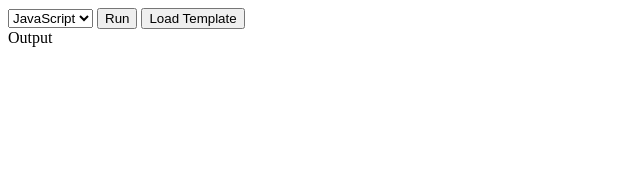
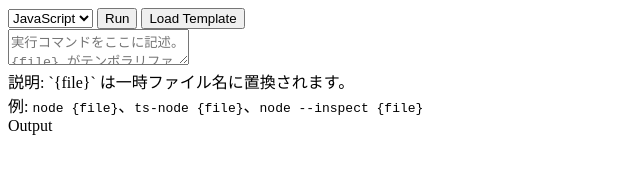
Before and after one commit to t-a1024/sandbox-test, a website: page media/webview.html in a window 1280 px wide. Shown: the whole page, without its empty margins (0-640 px from the left). Drawn offline with Linux system fonts and the light colour scheme.

Commit message:
コマンド指定を可能に

```diff
--- a/media/styles.css
+++ b/media/styles.css
@@ -4,7 +4,9 @@
 }
 
 body {
-  font-family: -apple-system, BlinkMacSystemFont, 'Segoe UI', Roboto, 'Helvetica Neue', Arial;
+  font-family:
+    -apple-system, BlinkMacSystemFont, "Segoe UI", Roboto, "Helvetica Neue",
+    Arial;
   margin: 0;
   padding: 0;
   height: 100vh;
@@ -17,11 +19,12 @@ body {
   gap: 8px;
   padding: 8px;
   background: var(--toolbar-bg);
-  border-bottom: 1px solid rgba(0,0,0,0.08);
+  border-bottom: 1px solid rgba(0, 0, 0, 0.08);
   align-items: center;
 }
 
-.toolbar select, .toolbar button {
+.toolbar select,
+.toolbar button {
   padding: 6px 10px;
   font-size: 13px;
 }
@@ -34,7 +37,7 @@ body {
 
 .output {
   height: 180px;
-  border-top: 1px solid rgba(0,0,0,0.08);
+  border-top: 1px solid rgba(0, 0, 0, 0.08);
   background: var(--toolbar-bg);
   display: flex;
   flex-direction: column;
@@ -43,8 +46,8 @@ body {
 .output-header {
   padding: 6px 10px;
   font-weight: 600;
-  border-bottom: 1px solid rgba(0,0,0,0.04);
-  background: rgba(0,0,0,0.02);
+  border-bottom: 1px solid rgba(0, 0, 0, 0.04);
+  background: rgba(0, 0, 0, 0.02);
 }
 
 .output-area {
@@ -56,3 +59,25 @@ body {
   overflow: auto;
   flex: 1 1 auto;
 }
+
+/* コマンド textarea の簡単なスタイル */
+.cmd-area {
+  display: flex;
+  gap: 8px;
+  align-items: flex-start;
+  padding: 8px;
+  background: rgba(0, 0, 0, 0.03);
+  border-bottom: 1px solid rgba(0, 0, 0, 0.06);
+}
+.cmd-area textarea {
+  width: 70%;
+  height: 56px;
+  resize: vertical;
+  font-family: monospace;
+  font-size: 13px;
+  padding: 6px;
+}
+.cmd-area .note {
+  font-size: 12px;
+  color: #666;
+}
--- a/media/webview.html
+++ b/media/webview.html
@@ -2,7 +2,6 @@
 <html lang="ja">
 <head>
   <meta charset="UTF-8" />
-  <!-- CSP: nonce をインラインスクリプトに適用 -->
   <meta http-equiv="Content-Security-Policy"
         content="default-src 'none'; img-src %BASE_URI% https: data:; style-src 'unsafe-inline' %BASE_URI% https:; script-src 'nonce-%NONCE%' https:; connect-src https: http: ws: %BASE_URI%;">
   <meta name="viewport" content="width=device-width, initial-scale=1.0" />
@@ -19,6 +18,15 @@
     <button id="loadTemplateBtn">Load Template</button>
   </div>
 
+  <!-- コマンド編集領域 -->
+  <div class="cmd-area">
+    <textarea id="execCommand" placeholder="実行コマンドをここに記述。{file} がテンポラリファイル名に置換されます。例: node {file}"></textarea>
+    <div class="note">
+      <div>説明: `{file}` は一時ファイル名に置換されます。</div>
+      <div>例: <code>node {file}</code>、<code>ts-node {file}</code>、<code>node --inspect {file}</code></div>
+    </div>
+  </div>
+
   <div id="editor" class="editor"></div>
 
   <div class="output">
@@ -26,7 +34,6 @@
     <pre id="outputArea" class="output-area"></pre>
   </div>
 
-  <!-- main UI script: extension.ts が %SCRIPT_URI% を置換します -->
   <script nonce="%NONCE%" src="%SCRIPT_URI%"></script>
 </body>
 </html>
```
Also changed, not shown: media/main.js (+23 -32 lines), src/extension.ts (+23 -30 lines).
